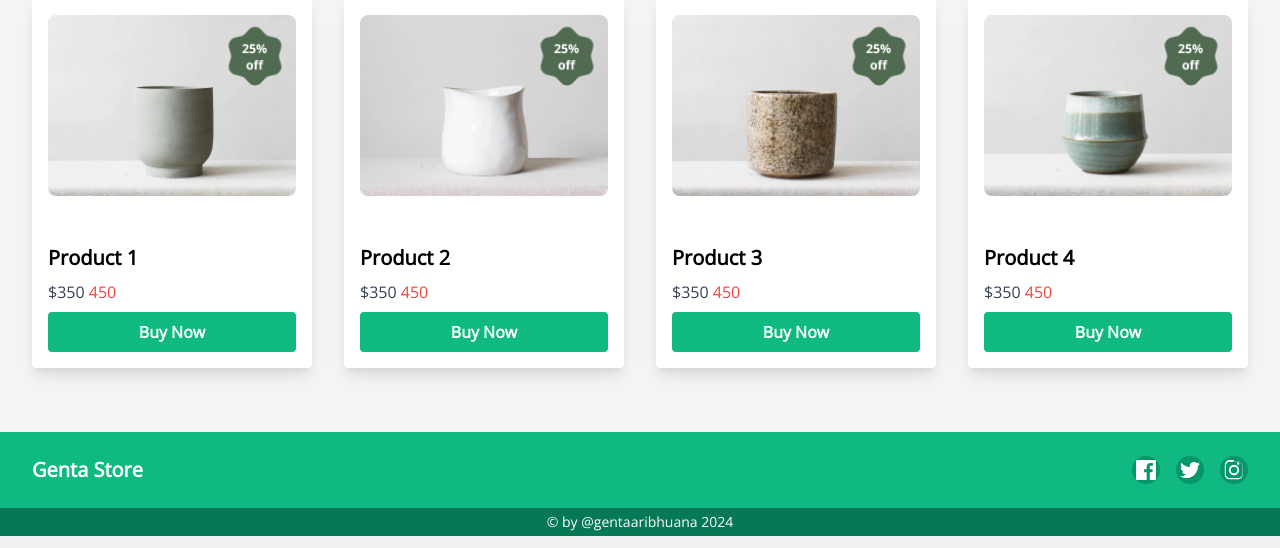
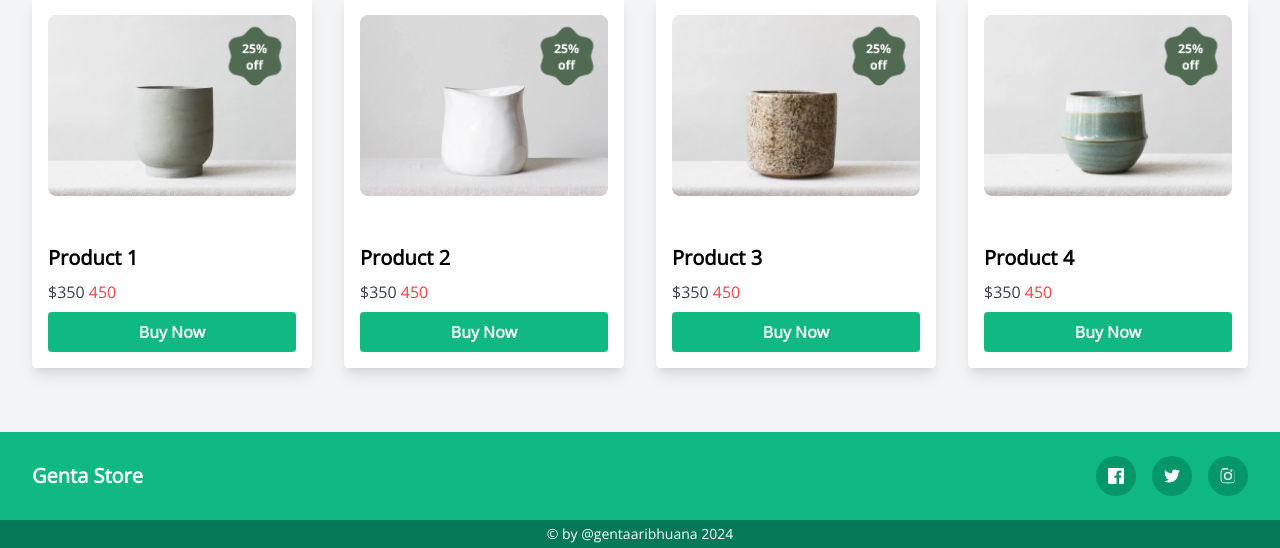
Before and after one commit to Sandiartakadek/gentastore, a PHP site: page / in a window 1280 px wide. Shown: the part 2671-3219 px from the top of the page. Run offline with PHP 8.4, Linux system fonts and the light colour scheme; some web fonts are replaced.

```diff
--- a/includes/footer.php
+++ b/includes/footer.php
@@ -10,20 +10,20 @@
                 <!-- Right side: Social Media Icons -->
                 <div class="flex space-x-4">
                     <!-- Facebook Icon -->
-                    <a href="https://www.facebook.com" class="text-white w-7 h-7 p-1 flex items-center justify-center bg-green-600 rounded-full hover:bg-green-700">
-                        <svg fill="currentColor" viewBox="0 0 24 24" class="w-6 h-6">
+                    <a href="https://www.facebook.com" class="text-white w-10 h-10 p-1 flex items-center justify-center bg-green-600 rounded-full hover:bg-green-700">
+                        <svg fill="currentColor" viewBox="0 0 24 24" class="w-6 h-6 p-1">
                             <path d="M22.675 0H1.325C.593 0 0 .593 0 1.325v21.351C0 23.407.593 24 1.325 24H12.82v-9.293H9.692v-3.622h3.128V8.413c0-3.1 1.893-4.787 4.659-4.787 1.325 0 2.463.099 2.795.143v3.24l-1.918.001c-1.504 0-1.795.714-1.795 1.762v2.31h3.587l-.467 3.622h-3.12V24h6.116c.73 0 1.323-.593 1.323-1.324V1.325C24 .593 23.407 0 22.675 0z"/>
                         </svg>
                     </a>
                     <!-- X Icon -->
-                    <a href="https://www.twitter.com" class="text-white w-7 h-7 p-1 flex items-center justify-center bg-green-600 rounded-full hover:bg-green-700">
-                        <svg fill="currentColor" viewBox="0 0 24 24" class="w-6 h-6">
+                    <a href="https://www.twitter.com" class="text-white w-10 h-10 p-1 flex items-center justify-center bg-green-600 rounded-full hover:bg-green-700">
+                        <svg fill="currentColor" viewBox="0 0 24 24" class="w-6 h-6 p-1">
                             <path d="M23.953 4.569c-.885.389-1.83.654-2.825.775 1.014-.611 1.794-1.574 2.163-2.723-.949.555-2.003.959-3.127 1.184-.896-.959-2.173-1.555-3.594-1.555-2.717 0-4.918 2.201-4.918 4.917 0 .39.045.765.127 1.124-4.084-.205-7.699-2.159-10.126-5.134-.423.722-.666 1.561-.666 2.458 0 1.697.865 3.196 2.181 4.078-.805-.026-1.563-.247-2.228-.616v.061c0 2.37 1.685 4.348 3.918 4.799-.411.111-.844.171-1.292.171-.316 0-.624-.03-.924-.086.625 1.956 2.444 3.379 4.6 3.42-1.68 1.316-3.797 2.102-6.096 2.102-.395 0-.785-.023-1.17-.069 2.179 1.397 4.768 2.212 7.557 2.212 9.054 0 14.009-7.498 14.009-13.986 0-.21-.004-.423-.015-.635.962-.69 1.8-1.56 2.46-2.548l-.047-.02z"/>
                         </svg>
                     </a>
                     <!-- Instagram Icon -->
-                    <a href="https://www.instagram.com" class="text-white w-7 h-7 p-1 flex items-center justify-center bg-green-600 rounded-full hover:bg-green-700">
-                        <svg fill="currentColor" viewBox="0 0 24 24" class="w-6 h-6">
+                    <a href="https://www.instagram.com" class="text-white w-10 h-10 p-1 flex items-center justify-center bg-green-600 rounded-full hover:bg-green-700">
+                        <svg fill="currentColor" viewBox="0 0 24 24" class="w-6 h-6 p-1">
                             <path d="M12 2.163c3.204 0 3.584.012 4.849.07 1.366.062 2.633.326 3.608 1.301.974.975 1.239 2.242 1.301 3.608.058 1.265.07 1.645.07 4.849s-.012 3.584-.07 4.849c-.062 1.366-.326 2.633-1.301 3.608-.975.974-2.242 1.239-3.608 1.301-1.265.058-1.645.07-4.849.07s-3.584-.012-4.849-.07c-1.366-.062-2.633-.326-3.608-1.301-.974-.975-1.239-2.242-1.301-3.608-.058-1.265-.07-1.645-.07-4.849s.012-3.584.07-4.849c.062-1.366.326-2.633 1.301-3.608.975-.974 2.242-1.239 3.608-1.301 1.265-.058 1.645-.07 4.849-.07zm0-2.163c-3.259 0-3.667.013-4.947.072-1.562.07-2.95.34-4.123 1.513C1.34 3.637 1.071 5.025 1 6.587.941 7.867.928 8.275.928 12c0 3.724.013 4.133.072 5.413.07 1.562.34 2.95 1.513 4.123 1.173 1.173 2.561 1.443 4.123 1.513 1.28.058 1.688.072 4.947.072s3.667-.013 4.947-.072c1.562-.07 2.95-.34 4.123-1.513 1.173-1.173 1.443-2.561 1.513-4.123.058-1.28.072-1.688.072-4.947s-.013-3.667-.072-4.947c-.07-1.562-.34-2.95-1.513-4.123-1.173-1.173-2.561-1.443-4.123-1.513-1.28-.058-1.688-.072-4.947-.072zm0 5.838a6.162 6.162 0 100 12.324 6.162 6.162 0 000-12.324zm0 10.162a3.998 3.998 0 110-7.996 3.998 3.998 0 010 7.996zm6.406-11.845a1.44 1.44 0 11-2.88 0 1.44 1.44 0 012.88 0z"/>
                         </svg>
                     </a>
```
